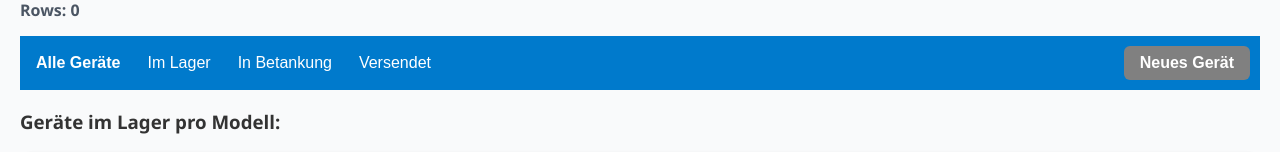
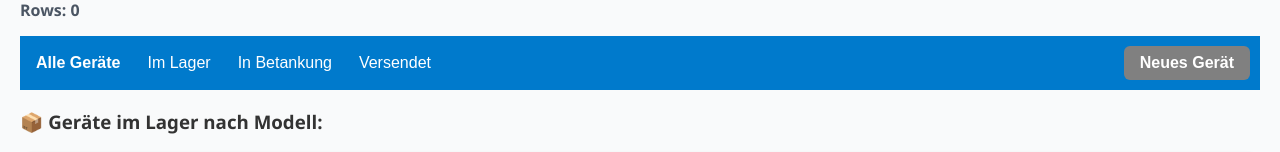
Before and after one commit to natnaelab/inventory-htmx-fastapi, a FastAPI app: page / in a window 1280 px wide. Shown: the part 152-304 px from the top of the page. Run offline with FastAPI, Linux system fonts and the light colour scheme; data that the repository does not hold is empty; some libraries are stand-ins or nearby versions.

Commit message:
list angepasst

```diff
--- a/templates/index.html
+++ b/templates/index.html
@@ -231,12 +231,18 @@
     </nav>
 
 
-    <h3>Geräte im Lager pro Modell:</h3>
-        <ul>
+    <div class="my-6">
+    <h3 class="text-lg font-semibold mb-3 text-gray-800">📦 Geräte im Lager nach Modell:</h3>
+    <div class="grid grid-cols-2 sm:grid-cols-3 md:grid-cols-4 gap-3">
         {% for model, count in model_lager_counter.items() %}
-            <li><strong>{{ model }}</strong>: {{ count }}</li>
+        <div class="bg-white rounded-xl shadow p-4 border border-gray-200">
+            <div class="text-sm text-gray-500">Modell</div>
+            <div class="text-base font-medium text-gray-800">{{ model }}</div>
+            <div class="text-xs mt-2 text-gray-600">Anzahl: <span class="font-semibold">{{ count }}</span></div>
+        </div>
         {% endfor %}
-        </ul>
+    </div>
+    </div>
 <!-- index.html: Spalten wie bisher, keine Kommentar-, Admin- oder Timestamp-Spalte -->
 
     <table>
```
